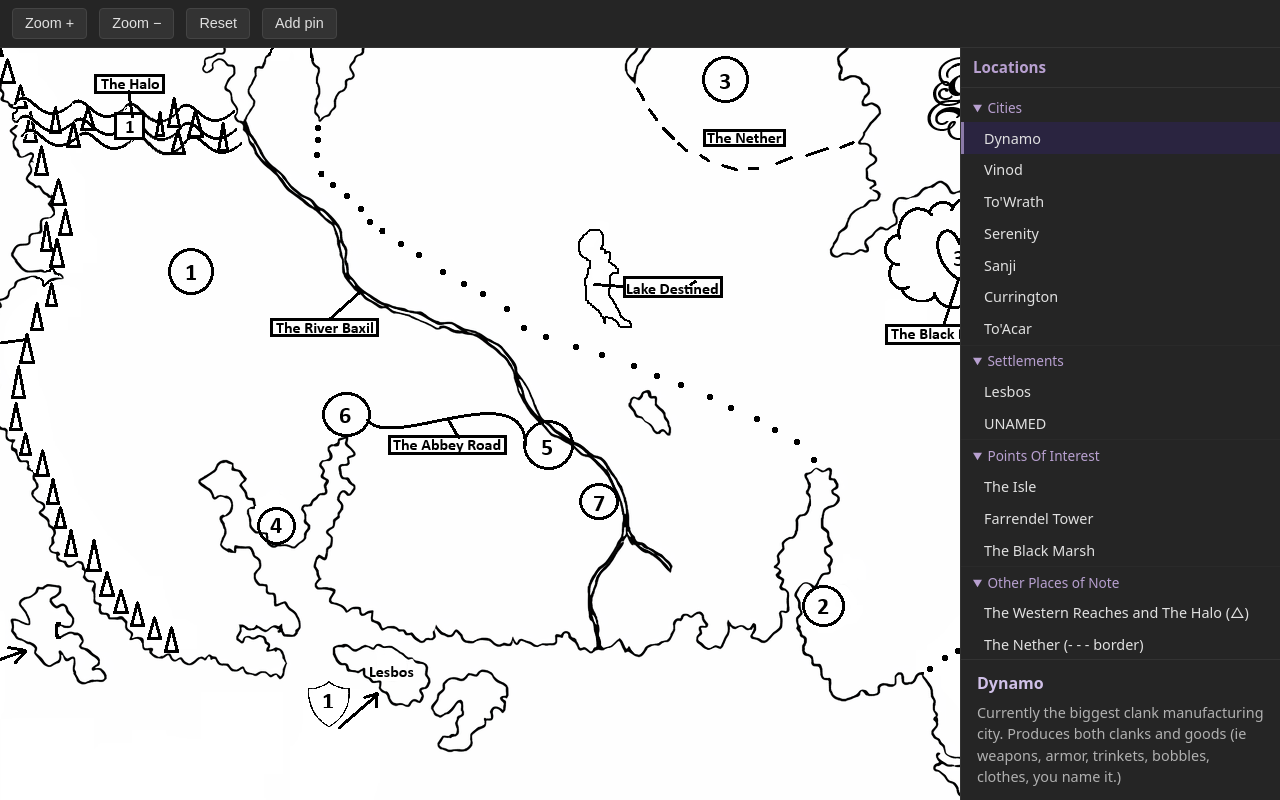
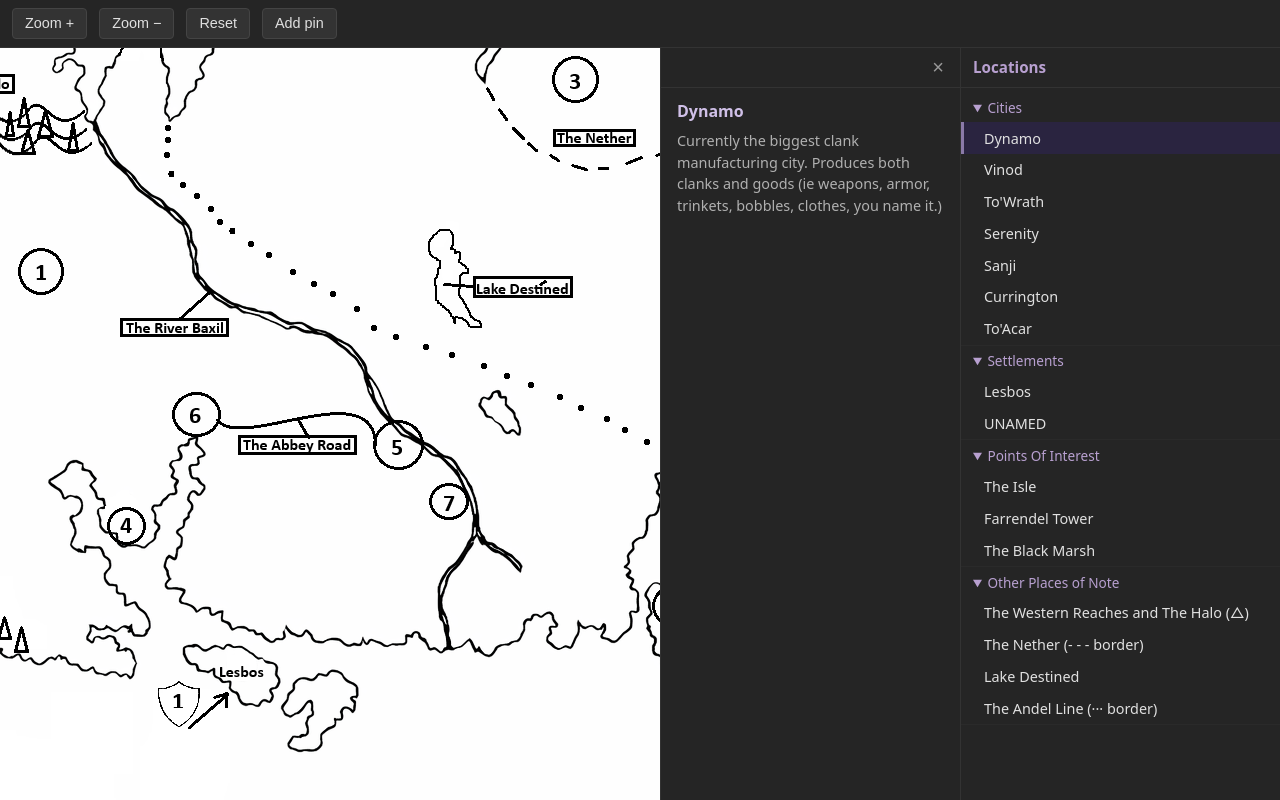
Before and after one commit to NtrsBOB/Interactive_Daggerheart_Map, a plain HTML site: page index.html in a window 1280 px wide. Both pictures are taken after a click on the element "Dynamo". Drawn offline with Linux system fonts and the light colour scheme.

Commit message:
Updated detail pane location and behavior

```diff
--- a/index.html
+++ b/index.html
@@ -137,14 +137,47 @@
     }
     .location-item:hover { background: #2a2a2a; }
     .location-item.selected { background: #2a2440; border-left-color: #8b7aa8; }
-    .detail {
+    .detail-panel {
+      width: 300px;
+      min-width: 260px;
+      display: flex;
+      flex-direction: column;
+      background: #252525;
+      border-left: 1px solid #333;
+      flex-shrink: 0;
+    }
+    .detail-panel .detail-header {
+      display: flex;
+      align-items: center;
+      justify-content: flex-end;
+      padding: 0.35rem 0.5rem;
+      border-bottom: 1px solid #333;
+      flex-shrink: 0;
+    }
+    .detail-panel .detail-header { display: none; }
+    .detail-panel.open .detail-header { display: flex; }
+    .detail-panel .detail-close {
+      width: 28px;
+      height: 28px;
+      border: none;
+      background: transparent;
+      color: #999;
+      font-size: 1.25rem;
+      line-height: 1;
+      cursor: pointer;
+      border-radius: 4px;
+      padding: 0;
+    }
+    .detail-panel .detail-close:hover { color: #e0e0e0; background: #333; }
+    .detail-panel .detail-body {
       padding: 0.75rem 1rem;
-      border-top: 1px solid #333;
       overflow-y: auto;
-      max-height: 40vh;
+      flex: 1;
+      min-height: 0;
     }
-    .detail h3 { margin: 0 0 0.5rem 0; font-size: 1rem; color: #d0c0e8; }
-    .detail p { margin: 0; font-size: 0.9rem; line-height: 1.5; color: #b0b0b0; white-space: pre-line; }
+    .detail-panel .detail-body p.placeholder { color: #666; margin: 0; font-size: 0.9rem; }
+    .detail-panel .detail-body h3 { margin: 0 0 0.5rem 0; font-size: 1rem; color: #d0c0e8; }
+    .detail-panel .detail-body h3 + p { margin: 0; font-size: 0.9rem; line-height: 1.5; color: #b0b0b0; white-space: pre-line; }
   </style>
 </head>
 <body>
@@ -164,12 +197,17 @@
         </div>
       </div>
     </div>
+    <div class="detail-panel" id="detailPanel">
+      <div class="detail-header">
+        <button type="button" class="detail-close" id="detailClose" title="Close">×</button>
+      </div>
+      <div class="detail-body" id="detailBody">
+        <p class="placeholder">Click a location or pin to see details.</p>
+      </div>
+    </div>
     <aside class="panel">
       <h2>Locations</h2>
       <div class="location-list" id="locationList"></div>
-      <div class="detail" id="detail">
-        <p style="color: #666;">Click a location or pin to see details.</p>
-      </div>
     </aside>
   </div>
 
@@ -214,7 +252,8 @@
     const mapImg = document.getElementById("mapImg");
     const markersEl = document.getElementById("markers");
     const locationList = document.getElementById("locationList");
-    const detail = document.getElementById("detail");
+    const detailPanel = document.getElementById("detailPanel");
+    const detailBody = document.getElementById("detailBody");
     const addPinBtn = document.getElementById("addPinBtn");
     const pinHint = document.getElementById("pinHint");
 
@@ -222,12 +261,30 @@
       mapInner.style.transform = `translate(${translateX}px, ${translateY}px) scale(${scale})`;
     }
 
+    let currentSelection = null;
+
+    function closeDetail() {
+      currentSelection = null;
+      detailPanel.classList.remove("open");
+      detailBody.innerHTML = '<p class="placeholder">Click a location or pin to see details.</p>';
+      document.querySelectorAll(".location-item").forEach(el => el.classList.remove("selected"));
+    }
+
     function showDetail(name, description, isCustom) {
-      detail.innerHTML = `<h3>${escapeHtml(name)}</h3><p>${escapeHtml(description || "")}</p>`;
-      if (isCustom) detail.querySelector("h3").appendChild(document.createTextNode(" (pin)"));
+      if (currentSelection && currentSelection.name === name && currentSelection.isCustom === isCustom) {
+        closeDetail();
+        return;
+      }
+      currentSelection = { name, description, isCustom };
+      detailPanel.classList.add("open");
+      let title = escapeHtml(name);
+      if (isCustom) title += " (pin)";
+      detailBody.innerHTML = `<h3>${title}</h3><p>${escapeHtml(description || "")}</p>`;
       document.querySelectorAll(".location-item").forEach(el => el.classList.remove("selected"));
-      const item = document.querySelector(`[data-name="${escapeAttr(name)}"]`);
-      if (item) item.classList.add("selected");
+      if (!isCustom) {
+        const item = document.querySelector(`.location-item[data-name="${escapeAttr(name)}"]`);
+        if (item) item.classList.add("selected");
+      }
     }
     function escapeHtml(s) {
       const div = document.createElement("div");
@@ -356,6 +413,8 @@
       pinHint.textContent = addPinMode ? "Click on the map to place a pin." : "";
     });
 
+    document.getElementById("detailClose").addEventListener("click", closeDetail);
+
     loadCustomPins();
     renderLocationList();
     applyTransform();
```
